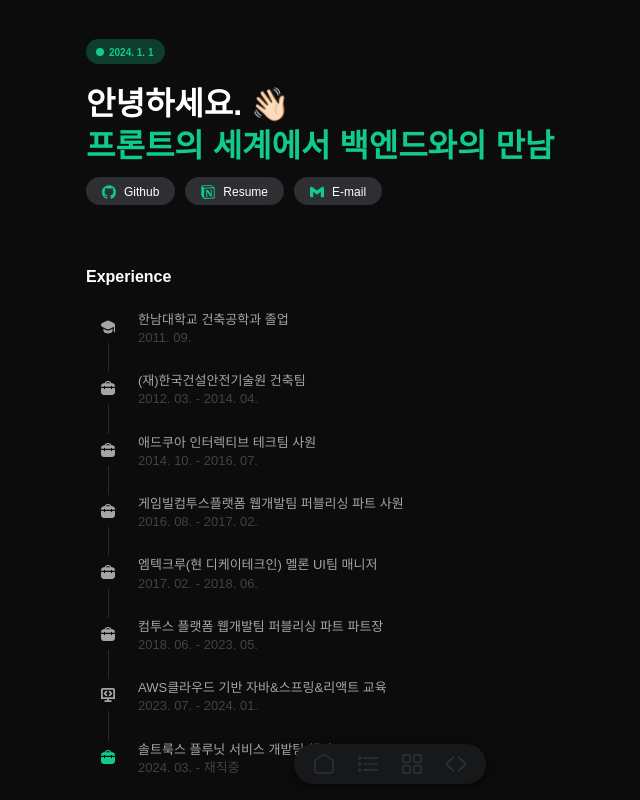
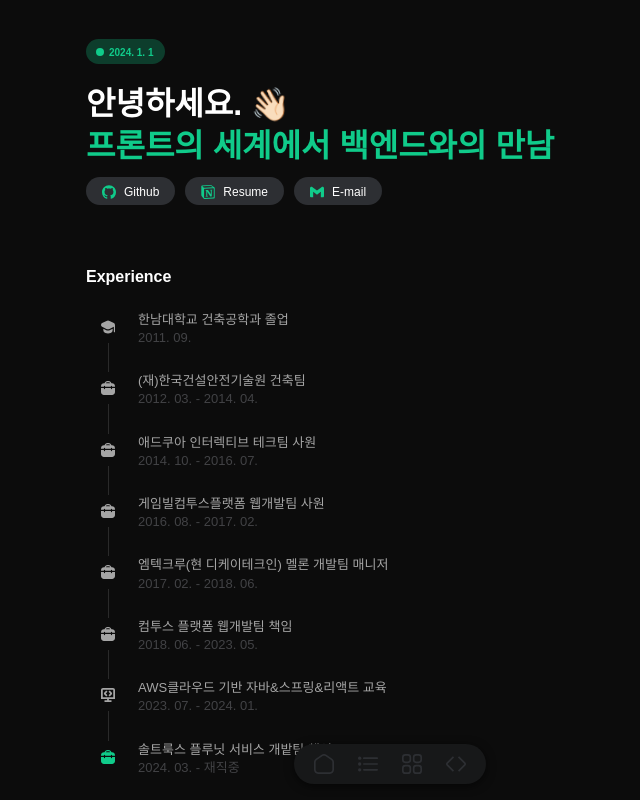
Before and after one commit to 121Mbp/portfolio, a React (Create React App) app: page / in a window 1280 px wide. Shown: the top 800 px of the page, without its empty margins (250-890 px from the left). Built offline with nearby package versions, Linux system fonts and the light colour scheme; a web font is replaced by a local one.

Commit message:
업데이트

```diff
--- a/src/data.js
+++ b/src/data.js
@@ -39,17 +39,17 @@ const timeline = [
   },
   {
     type: 'company',
-    content: '게임빌컴투스플랫폼 웹개발팀 퍼블리싱 파트 사원',
+    content: '게임빌컴투스플랫폼 웹개발팀 사원',
     date: '2016. 08. - 2017. 02.',
   },
   {
     type: 'company',
-    content: '엠텍크루(현 디케이테크인) 멜론 UI팀 매니저',
+    content: '엠텍크루(현 디케이테크인) 멜론 개발팀 매니저',
     date: '2017. 02. - 2018. 06.',
   },
   {
     type: 'company',
-    content: '컴투스 플랫폼 웹개발팀 퍼블리싱 파트 파트장',
+    content: '컴투스 플랫폼 웹개발팀 책임',
     date: '2018. 06. - 2023. 05.',
   },
   {
```
